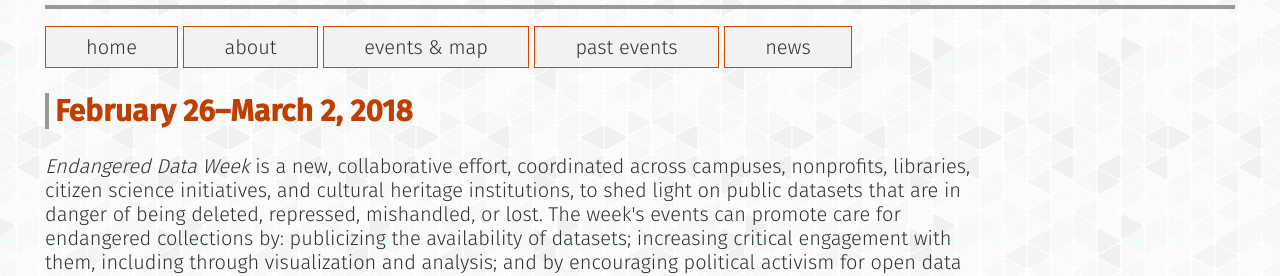
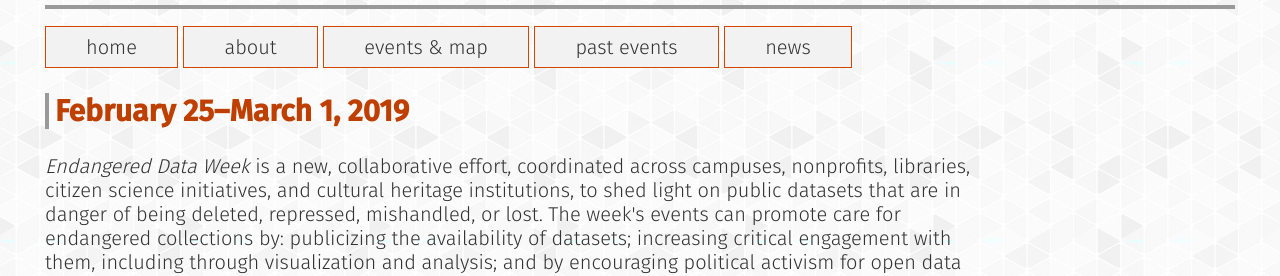
Before and after one commit to endangereddataweek/endangereddataweek.org, a Jekyll site: the page built from index.html, in a window 1280 px wide. Shown: the part 308-584 px from the top of the page. Built offline with Jekyll 4.4.1, drawn with Linux system fonts in a browser that asks for light colours; nearby versions of some CDN libraries; a style sheet for code colours, icons or effects is not loaded.

Commit message:
change date to 2019

```diff
--- a/_config.yml
+++ b/_config.yml
@@ -2,7 +2,7 @@
 title                 : Endangered Data Week
 description           : "<strong>raising awareness</strong> of threats to publicly available data; <strong>exploring</strong> the power dynamics of data creation, sharing, and retention; and <strong>teaching</strong> ways to make endangered data more accessible and secure"
 tag                   : "bringing together researchers, journalists, librarians, technologists, and community partners to discuss data analysis, creation, sharing, retention, preservation, and security"
-date                  : "February 26–March 2, 2018"
+date                  : "February 25–March 1, 2019"
 url                   : "http://endangereddataweek.org"
 repository            : "https://github.com/endangereddataweek/endangereddataweek.org"
 twitter_username      : "clirdlf"
```
